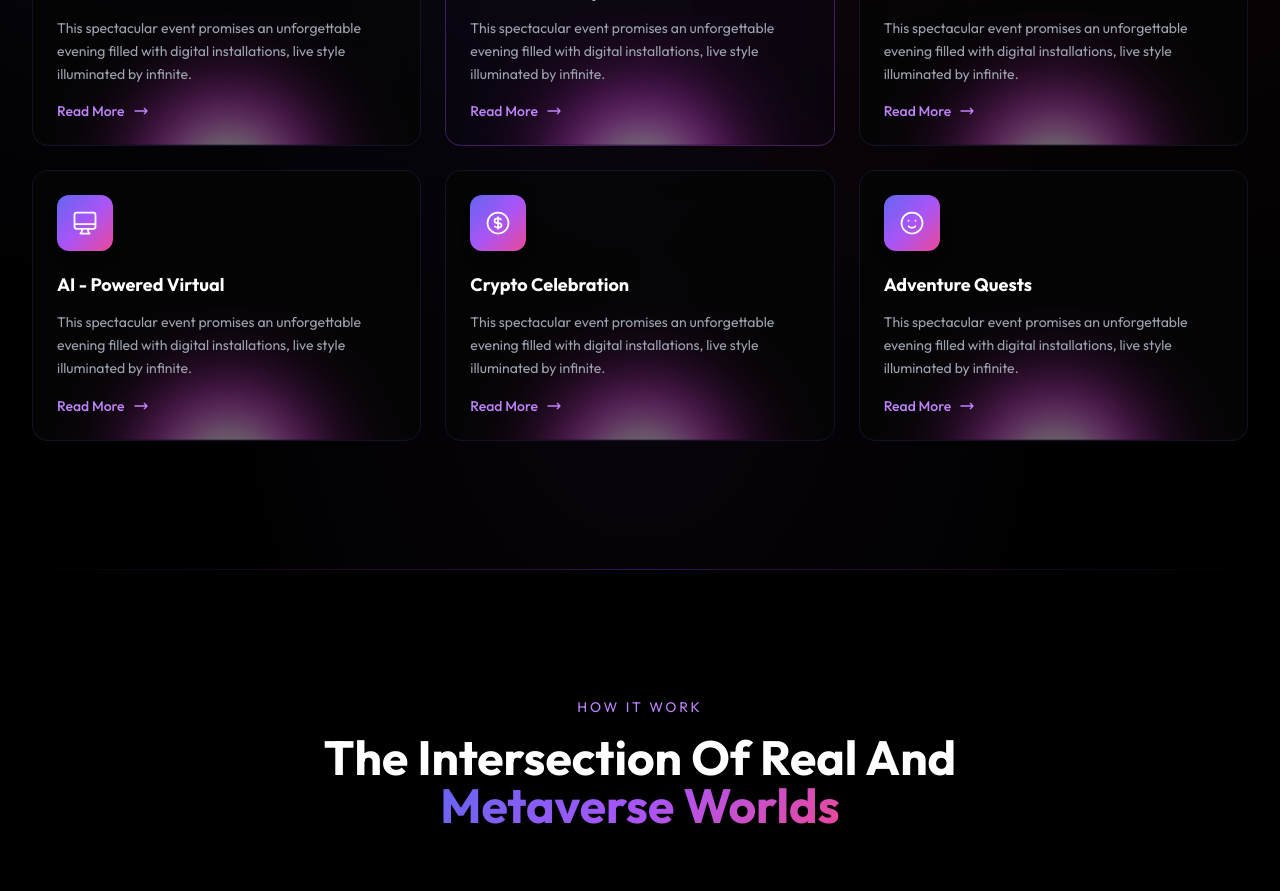
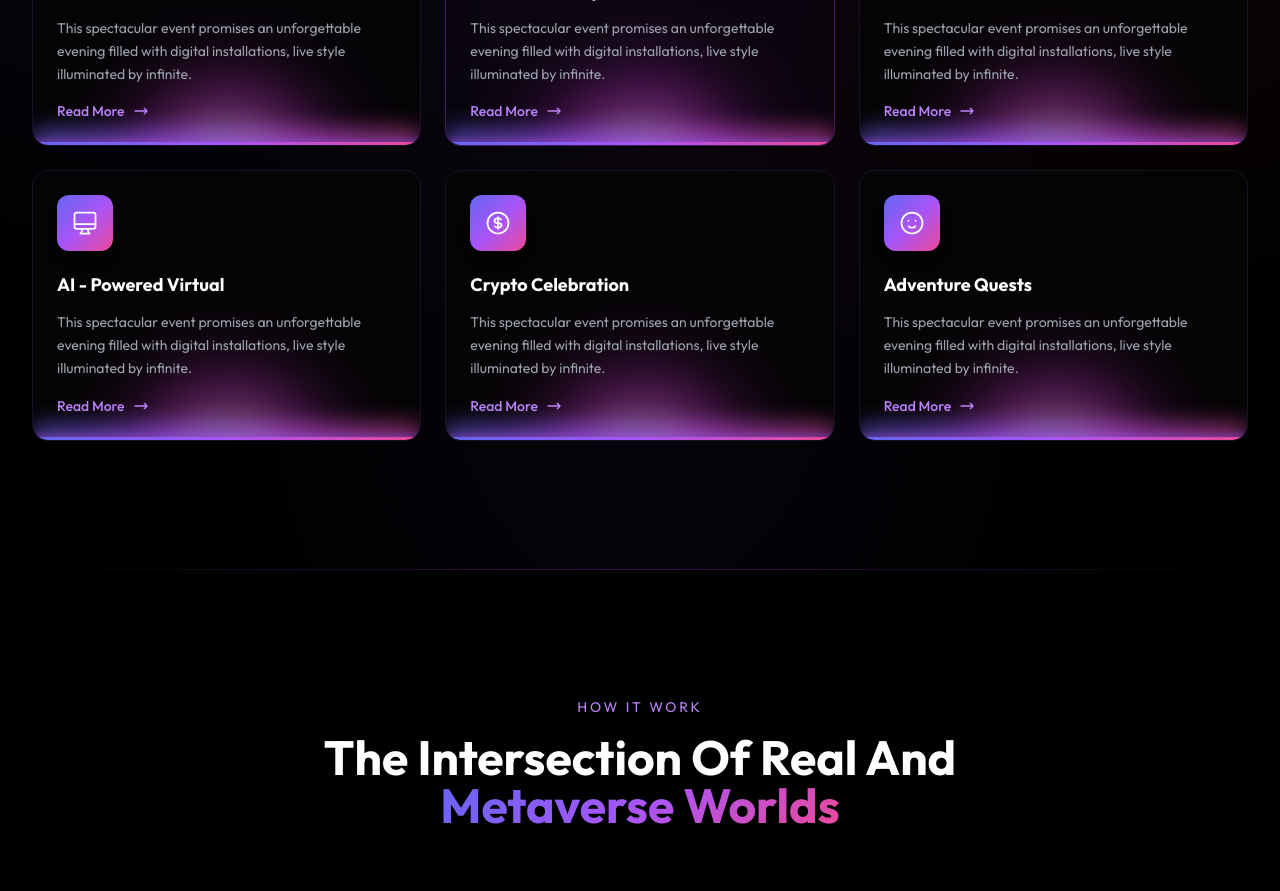
Before and after one commit to madhumithadasarathy/meta_nexus, a React (Vite) app: page / in a window 1280 px wide. Shown: the part 1200-2091 px from the top of the page. Built offline with nearby package versions, Linux system fonts and the light colour scheme.

Commit message:
Add bright glowing gradient bottom border to feature cards

```diff
--- a/src/components/Features.jsx
+++ b/src/components/Features.jsx
@@ -100,6 +100,21 @@ const Features = () => {
                                     </svg>
                                 </button>
                             </div>
+                            {/* Glowing Bottom Border */}
+                            <div
+                                className="absolute bottom-0 left-0 right-0 h-[3px] z-20"
+                                style={{
+                                    background: 'linear-gradient(to right, #6366f1, #a855f7, #ec4899)',
+                                    boxShadow: '0 0 8px 1px rgba(168, 85, 247, 0.8), 0 0 20px 2px rgba(168, 85, 247, 0.4)',
+                                }}
+                            />
+                            <div
+                                className="absolute bottom-0 left-0 right-0 h-[12px] z-10 blur-md group-hover:h-[18px] transition-all duration-500"
+                                style={{
+                                    background: 'linear-gradient(to right, #6366f1, #a855f7, #ec4899)',
+                                    opacity: 1,
+                                }}
+                            />
                         </motion.div>
                     ))}
                 </motion.div>
```
